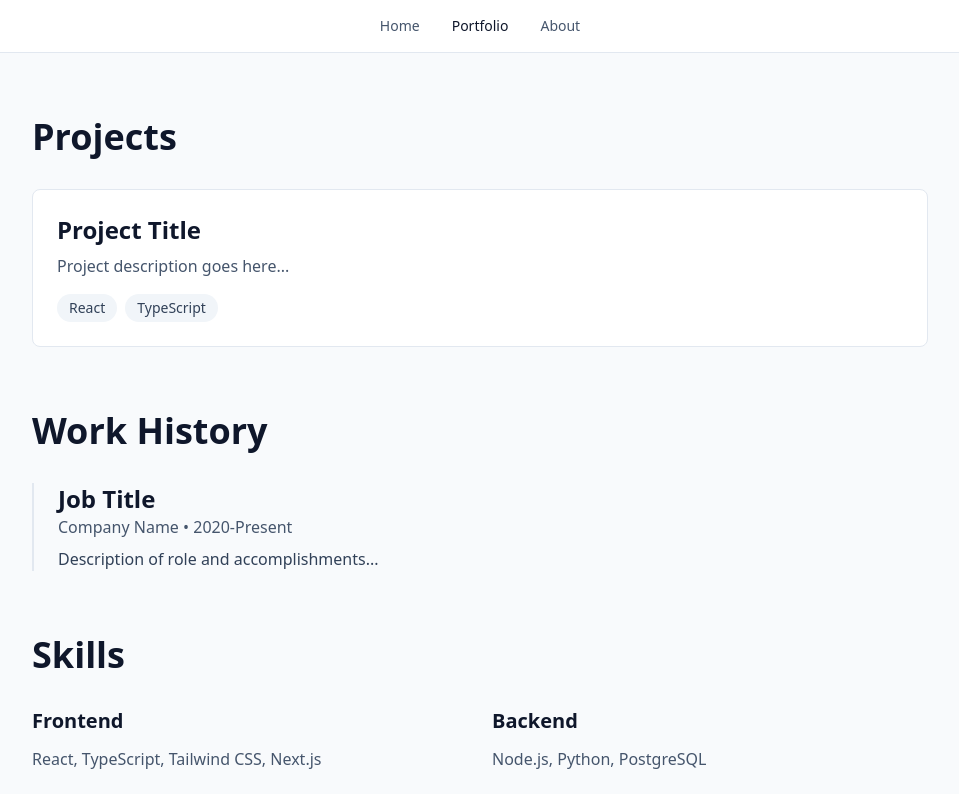
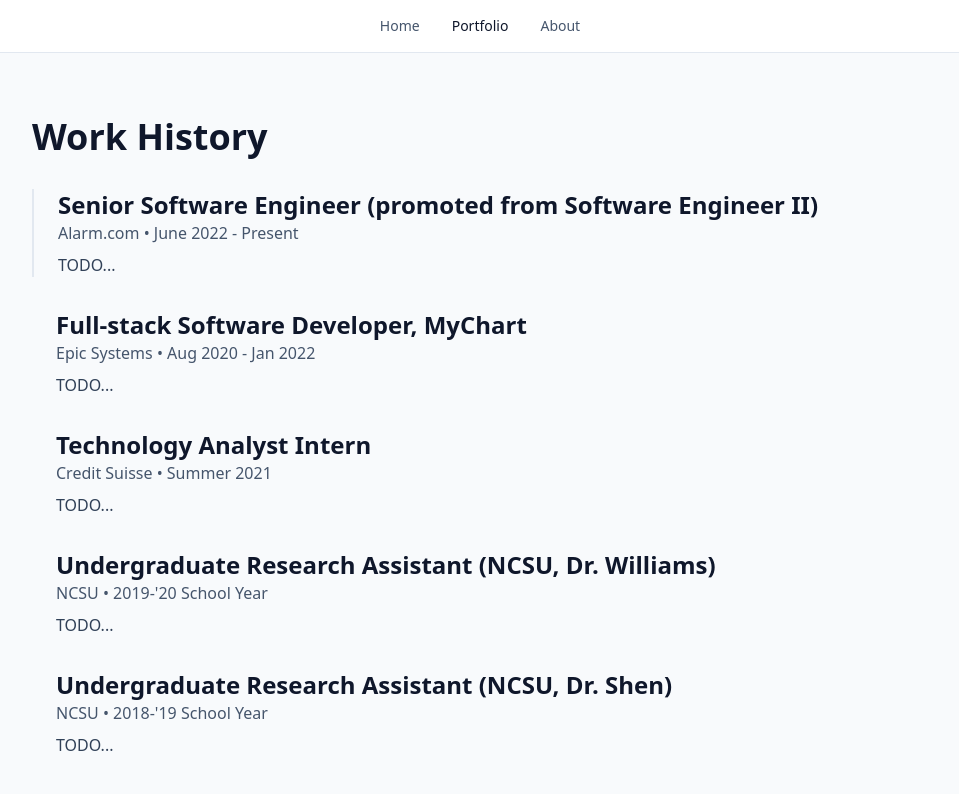
Before and after one commit to ValeriKozarev/personal-website-react-2025, a React (Vite) app: page /portfolio in a window 1280 px wide. Shown: the top 794 px of the page, without its empty margins (160-1119 px from the left). Built offline with nearby package versions, Linux system fonts and the light colour scheme.

Commit message:
working on a new WorkExperienceCard, just adding the bones so far

```diff
--- /dev/null
+++ b/src/components/WorkExperienceCard.tsx
@@ -0,0 +1,20 @@
+export interface IWorkExperienceCard {
+    title: string,
+    company: string,
+    timeStart: string,
+    timeEnd: string,
+    summary: string,
+    isCurrent?: boolean  // optional prop used to highlight current role
+}
+
+export default function WorkExperienceCard({ title, company, timeStart, timeEnd, summary, isCurrent = false }: IWorkExperienceCard) {
+    return (
+        <div className={`pl-6 ${isCurrent ? 'border-l-2 border-slate-200' : ''}`}>
+            <h3 className="text-2xl font-semibold">{title}</h3>
+            <p className="text-slate-600 mb-2">{company} • {timeStart}{timeEnd && ` - ${timeEnd}`}</p>
+            <p className="text-slate-700">
+                {summary}
+            </p>
+        </div>
+    )
+}
--- a/src/pages/Portfolio.tsx
+++ b/src/pages/Portfolio.tsx
@@ -1,8 +1,60 @@
+import WorkExperienceCard from "../components/WorkExperienceCard";
+
 export default function Portfolio() {
   return (
     <div className="flex-1">
       <div className="container mx-auto px-4 py-16">
         <div className="max-w-4xl mx-auto">
+          {/* Work History Section */}
+          <section className="mb-16">
+            <h2 className="text-4xl font-bold mb-8">Work History</h2>
+            <div className="space-y-8">
+              <WorkExperienceCard
+                title={"Senior Software Engineer (promoted from Software Engineer II)"}
+                company={"Alarm.com"}
+                timeStart={"June 2022"}
+                timeEnd={"Present"}
+                summary={"TODO..."}
+                isCurrent={true}
+              />
+              <WorkExperienceCard
+                title={"Full-stack Software Developer, MyChart"}
+                company={"Epic Systems"}
+                timeStart={"Aug 2020"}
+                timeEnd={"Jan 2022"}
+                summary={"TODO..."}
+              />
+              <WorkExperienceCard
+                title={"Technology Analyst Intern"}
+                company={"Credit Suisse"}
+                timeStart={"Summer 2021"}
+                timeEnd={""}
+                summary={"TODO..."}
+              />
+              <WorkExperienceCard
+                title={"Undergraduate Research Assistant (NCSU, Dr. Williams)"}
+                company={"NCSU"}
+                timeStart={"2019-'20 School Year"}
+                timeEnd={""}
+                summary={"TODO..."}
+              />
+              <WorkExperienceCard
+                title={"Undergraduate Research Assistant (NCSU, Dr. Shen)"}
+                company={"NCSU"}
+                timeStart={"2018-'19 School Year"}
+                timeEnd={""}
+                summary={"TODO..."}
+              />
+              <WorkExperienceCard
+                title={"Database Development Intern"}
+                company={"PeopleFluent"}
+                timeStart={"May 2017"}
+                timeEnd={"Aug 2018"}
+                summary={"TODO..."}
+              />
+            </div>
+          </section>
+
           {/* Projects Section */}
           <section className="mb-16">
             <h2 className="text-4xl font-bold mb-8">Projects</h2>
@@ -20,20 +72,6 @@
                     TypeScript
                   </span>
                 </div>
-              </div>
-            </div>
-          </section>
-
-          {/* Work History Section */}
-          <section className="mb-16">
-            <h2 className="text-4xl font-bold mb-8">Work History</h2>
-            <div className="space-y-6">
-              <div className="border-l-2 border-slate-200 pl-6">
-                <h3 className="text-2xl font-semibold">Job Title</h3>
-                <p className="text-slate-600 mb-2">Company Name • 2020-Present</p>
-                <p className="text-slate-700">
-                  Description of role and accomplishments...
-                </p>
               </div>
             </div>
           </section>
```
